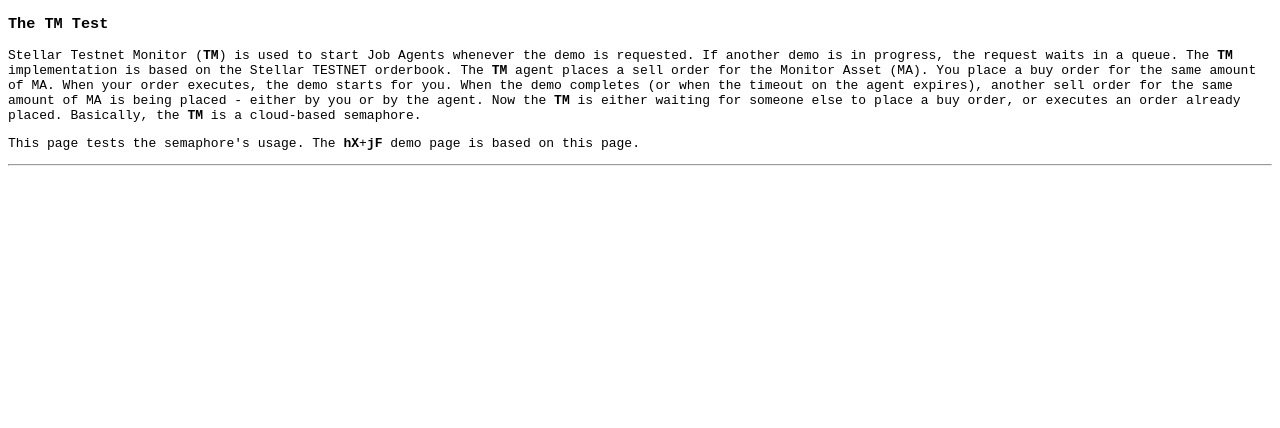
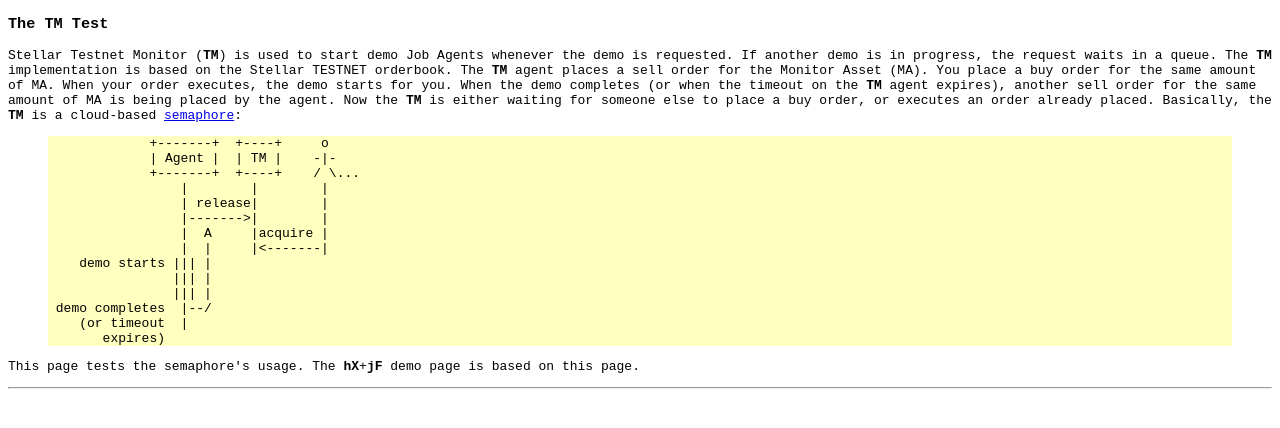
Before and after one commit to didalik/k2.hx, a plain HTML site: page demo_tm-hbs.html in a window 1280 px wide. Drawn offline with Linux system fonts and the light colour scheme.

Commit message:
Add sequence diagram

```diff
--- a/demo_tm-hbs.html
+++ b/demo_tm-hbs.html
@@ -8,11 +8,27 @@
   </head>
   <body>
     <h3>The TM Test</h3>
-Stellar Testnet Monitor (<b>TM</b>) is used to start Job Agents whenever the demo is requested. If another demo is in progress, the request waits in a queue. The
+Stellar Testnet Monitor (<b>TM</b>) is used to start demo Job Agents whenever the demo is requested. If another demo is in progress, the request waits in a queue. The
 <b>TM</b> implementation is based on the Stellar TESTNET orderbook. The <b>TM</b> agent places a sell order for the Monitor Asset (MA). You place a buy order for the same
-amount of MA. When your order executes, the demo starts for you. When the demo completes (or when the timeout on the agent expires), another sell order for the same
-amount of MA is being placed - either by you or by the agent. Now the <b>TM</b> is either waiting for someone else to place a buy order, or executes an order already
-placed. Basically, the <b>TM</b> is a cloud-based semaphore.
+amount of MA. When your order executes, the demo starts for you. When the demo completes (or when the timeout on the <b>TM</b> agent expires), another sell order for the
+same amount of MA is being placed by the agent. Now the <b>TM</b> is either waiting for someone else to place a buy order, or executes an order already
+placed. Basically, the <b>TM</b> is a cloud-based <a href='https://en.wikipedia.org/wiki/Semaphore_(programming)'>semaphore</a>:
+<blockquote style='background-color: rgb(255 255 128 / 0.5)'><pre>
+             +-------+  +----+     o
+             | Agent |  | TM |    -|-
+             +-------+  +----+    / \...
+                 |        |        |
+                 | release|        |
+                 |------->|        |
+                 |  A     |acquire |
+                 |  |     |<-------|
+    demo starts ||| |
+                ||| |
+                ||| |
+ demo completes  |--/
+    (or timeout  |
+       expires)
+</pre></blockquote>
 <p>
 This page tests the semaphore's usage. The <b>hX</b>+<b>jF</b> demo page is based on this page.
 </p><hr/>
```
Also changed, not shown: demo_tm.mjs (+2 -5 lines).
